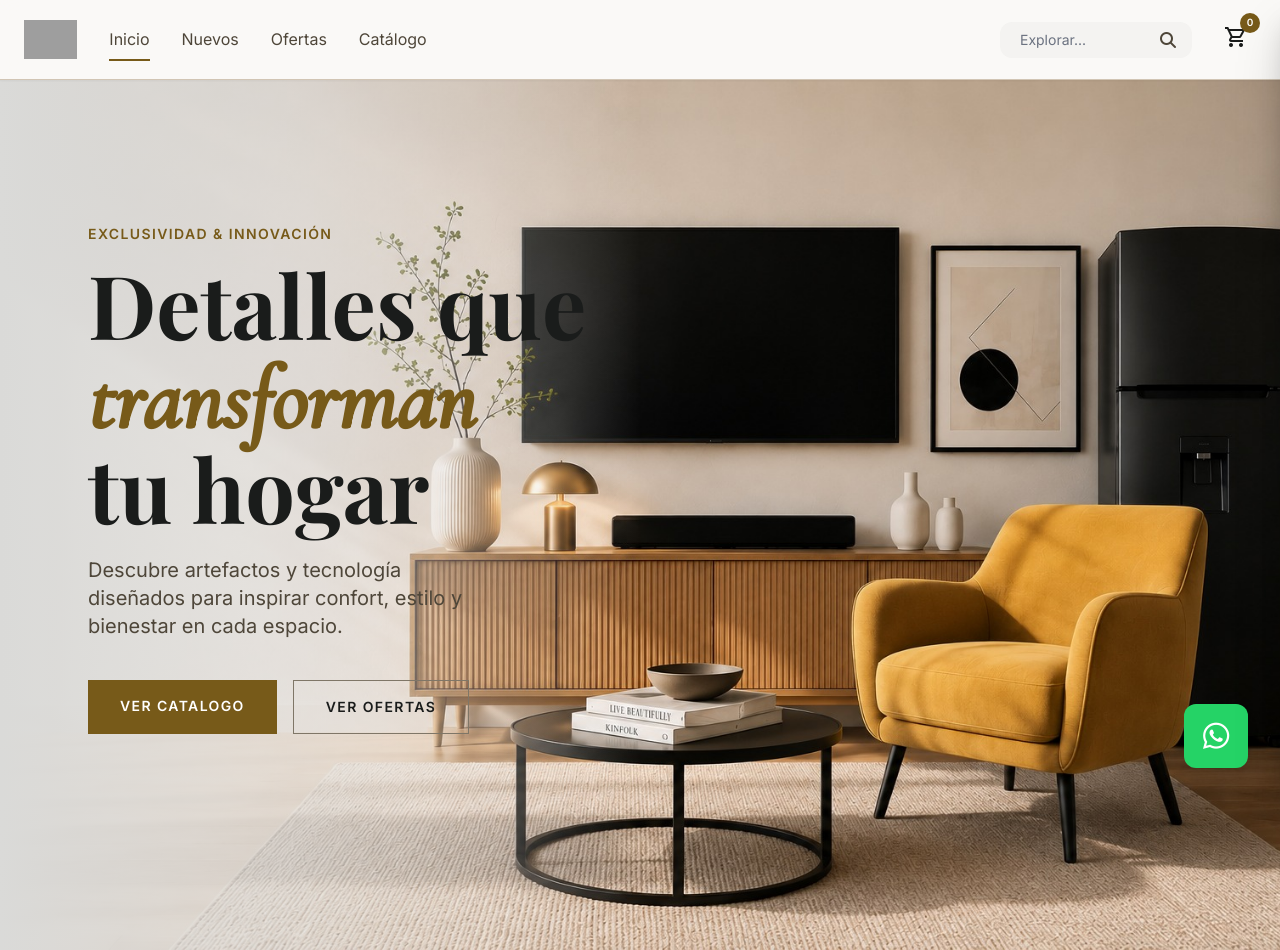
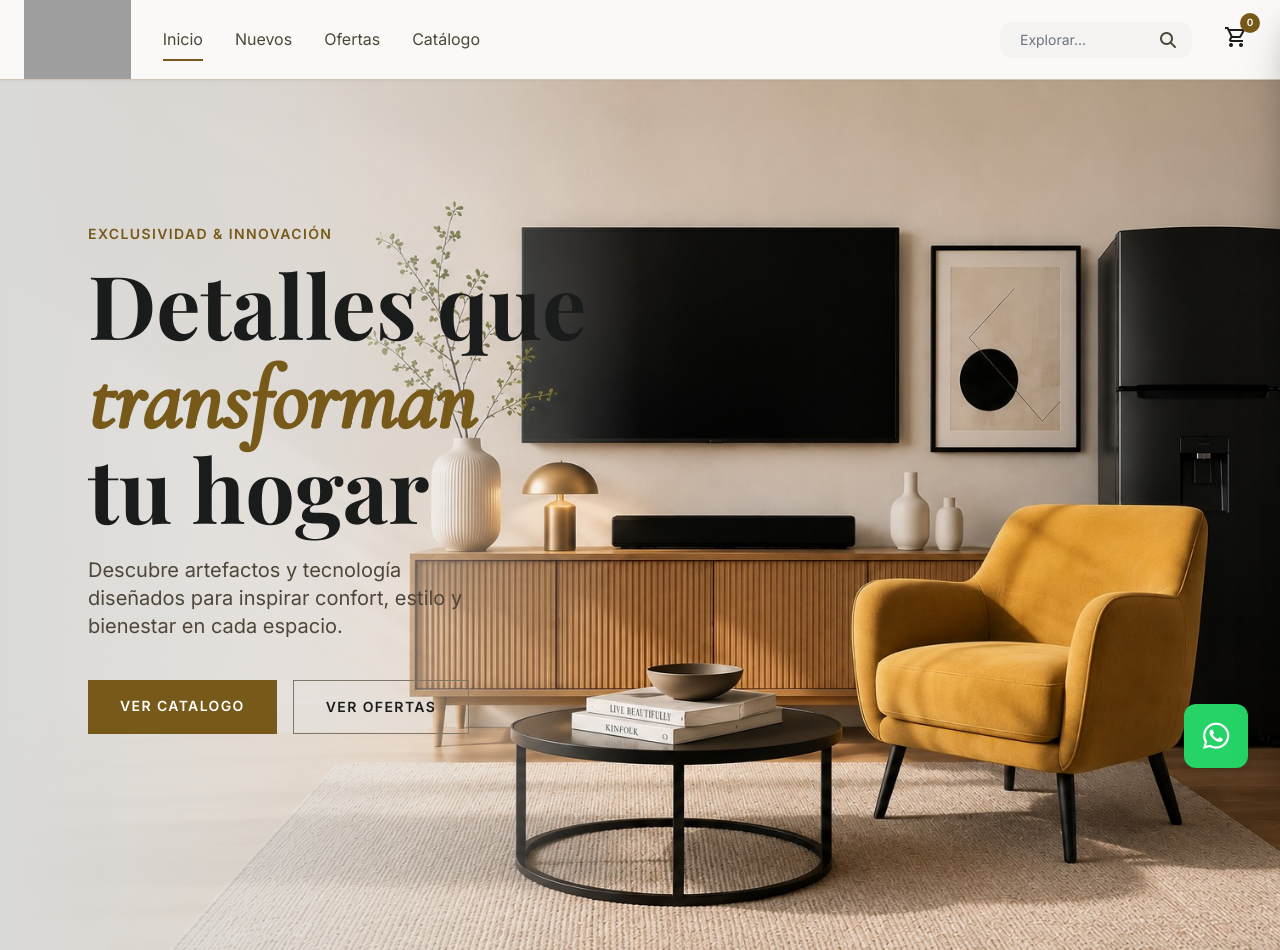
Before and after one commit to juanpis85/Multitech-pagina, a plain HTML site: page index.html in a window 1280 px wide. Shown: the top 950 px of the page. Drawn offline with nearby package versions, Linux system fonts and the light colour scheme; no server answers; grey boxes are pictures that could not be loaded.

Commit message:
Duplicar tamaño del logo a h-20

```diff
--- a/index.html
+++ b/index.html
@@ -28,7 +28,7 @@
 <div class="max-w-container-max mx-auto px-gutter flex justify-between items-center h-full">
 <div class="flex items-center gap-8">
 <a class="flex items-center" href="#" onclick="showPage('home'); return false;">
-<img alt="MultiTechco" class="h-10 w-auto object-contain" src="images/logo.png"/>
+<img alt="MultiTechco" class="h-20 w-auto object-contain" src="images/logo.png"/>
 </a>
 <nav class="hidden md:flex gap-8">
 <a class="font-body-md text-on-surface-variant hover:text-primary transition-colors py-2 active-nav" href="#" id="nav-inicio" onclick="showPage('home'); return false;">Inicio</a>
```
